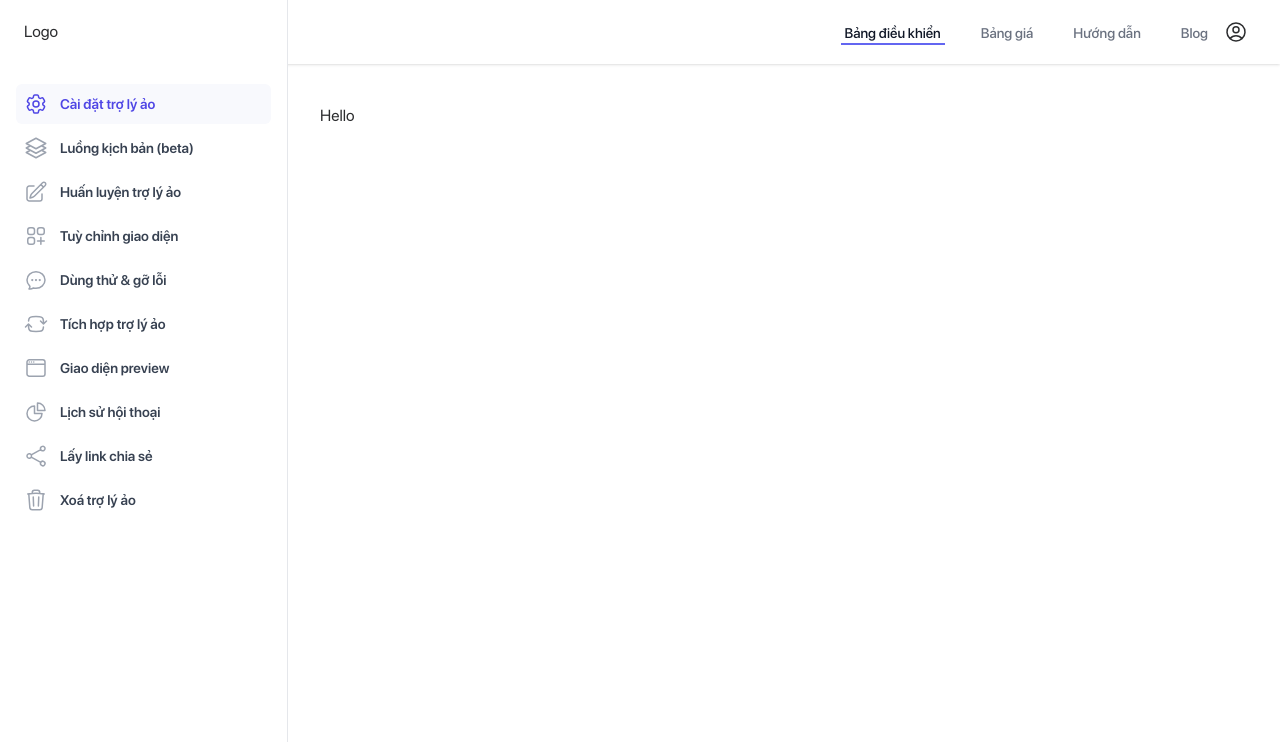
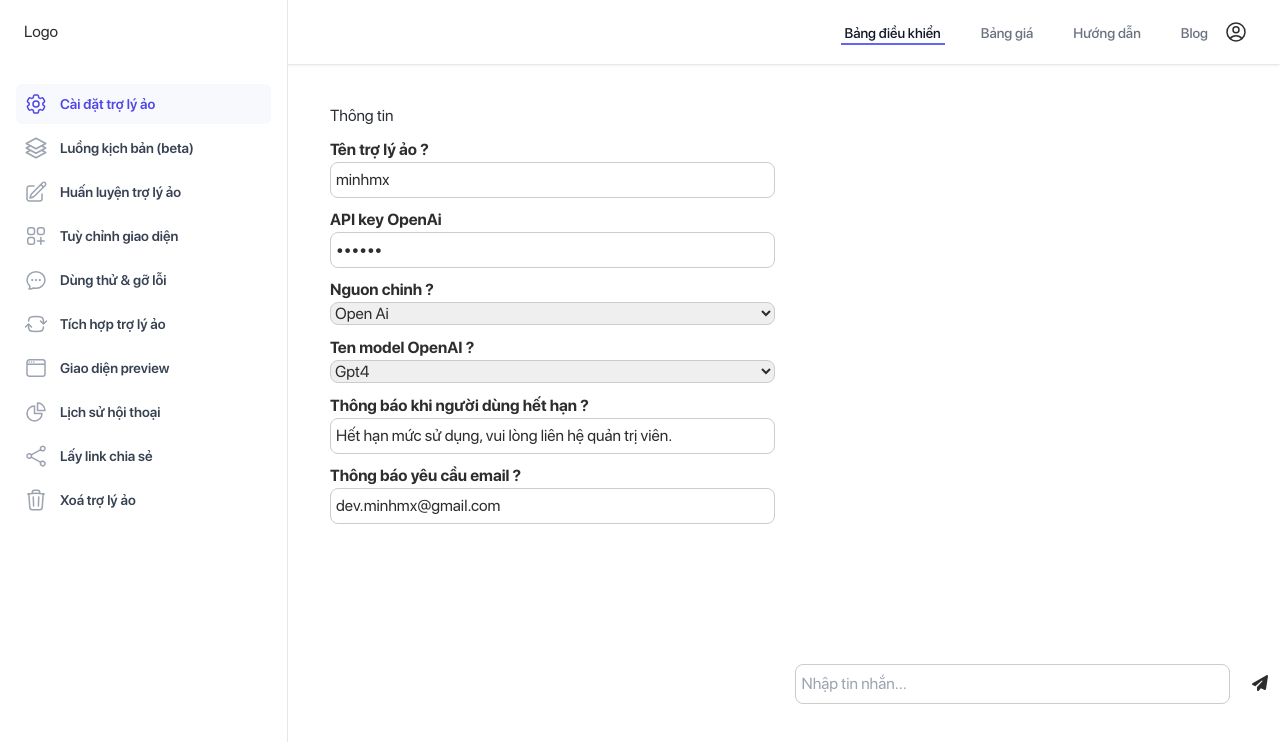
Before and after one commit to huanhust1998/chatbot-platform, a React (Vite) app: page / in a window 1280 px wide. Shown: the top 742 px of the page. Built offline with nearby package versions, Linux system fonts and the light colour scheme.

Commit message:
feat: chat

```diff
--- a/package.json
+++ b/package.json
@@ -10,6 +10,9 @@
     "preview": "vite preview"
   },
   "dependencies": {
+    "@fortawesome/fontawesome-svg-core": "^6.5.1",
+    "@fortawesome/free-solid-svg-icons": "^6.5.1",
+    "@fortawesome/react-fontawesome": "^0.2.0",
     "@headlessui/react": "^1.7.18",
     "@heroicons/react": "^2.1.3",
     "react": "^18.2.0",
--- /dev/null
+++ b/src/components/Chat.jsx
@@ -0,0 +1,77 @@
+import React from 'react';
+import { FontAwesomeIcon } from '@fortawesome/react-fontawesome';
+import { faPaperPlane } from '@fortawesome/free-solid-svg-icons';
+// import { faIcon } from '@fortawesome/free-solid-svg-icons';
+
+import '../css/Chat.css';
+
+// class Header extends React.Component {
+//     render() {
+//       return (
+//         <div className="header">
+//           <FontAwesomeIcon icon={faIcon} />
+//           <h1>Title</h1>
+//           <p>Subtitle</p>
+//         </div>
+//       );
+//     }
+// }
+
+class Chat extends React.Component {
+  constructor(props) {
+    super(props);
+    this.state = {
+      messages: [],
+      newMessage: ''
+    };
+  }
+
+  handleChange = (event) => {
+    this.setState({ newMessage: event.target.value });
+  }
+
+  handleSubmit = (event) => {
+    event.preventDefault();
+    const { messages, newMessage } = this.state;
+    if (newMessage !== '') {
+      this.setState({
+        messages: [...messages, newMessage],
+        newMessage: ''
+      });
+    }
+  }
+
+  render() {
+    const { messages, newMessage } = this.state;
+
+    return (
+      <div className="chat" >
+
+        {/* <Header /> */}
+
+        <div className="message-list">
+          {messages.map((message, index) => (
+            <div key={index} className="message">{message}</div>
+          ))}
+        </div>
+        <div className="message-input"></div>
+        <form onSubmit={this.handleSubmit} className="input-container">
+          <div className="input-wrapper">
+            <input
+              type="text"
+              value={newMessage}
+              onChange={this.handleChange}
+              placeholder="Nhập tin nhắn..."
+            />
+            <button type="submit" className="send-button">
+              <FontAwesomeIcon icon={faPaperPlane} />
+            </button>
+          </div>
+        </form>
+
+      </div>
+    );
+  }
+}
+
+export default Chat;
--- /dev/null
+++ b/src/css/Chat.css
@@ -0,0 +1,44 @@
+.input-wrapper {
+    display: flex;
+  }
+
+  .input-wrapper input {
+    flex: 1;
+    margin-right: 10px;
+  }
+
+  .input-wrapper .send-button {
+    width: 40px;
+    height: 40px;
+  }
+  .chat {
+    border-radius: 10px;
+    /* Các thuộc tính CSS khác cho phần tử chat */
+    display: flex;
+    flex-direction: column;
+    height: 600px;
+  }
+
+  .message-input {
+    border-radius: 10px;
+    /* Các thuộc tính CSS khác cho phần tử message-input */
+  }
+
+  .input-container {
+    border-radius: 10px;
+    /* Các thuộc tính CSS khác cho phần tử input-container */
+  }
+
+  .send-button {
+    border-radius: 50%;
+    /* Các thuộc tính CSS khác cho nút gửi */
+  }
+
+  .message-list {
+    flex: 1;
+    overflow-y: scroll;
+  }
+
+  .message-input {
+    margin-top: auto;
+  }
--- /dev/null
+++ b/src/layouts/Dashboard.css
@@ -0,0 +1,35 @@
+.input-box {
+    margin-top: 10px;
+    margin-bottom: 10px;
+}
+
+label {
+    font-weight: bold;
+    margin-bottom: 10px;
+}
+
+input[type="text"],
+input[type="password"],
+select {
+    width: 100%;
+    padding: 5px;
+    border: 1px solid #ccc;
+    border-radius: 8px;
+}
+
+.input-box i {
+    cursor: pointer;
+}
+
+.Division{
+    float: left;
+    width: 48%;
+    margin-left: 10px;
+    margin-right: 20px;
+}
+
+.division-right{
+    float: right;
+    width: 48%;
+    margin-right: 10px;
+}
--- a/src/layouts/Dashboard.jsx
+++ b/src/layouts/Dashboard.jsx
@@ -14,6 +14,9 @@ import {
   ArrowPathRoundedSquareIcon,
 } from '@heroicons/react/24/outline'
 import Navbar from '../components/MNavbar';
+import Chat from '../components/Chat';
+
+import './Dashboard.css';
 
 const navigation = [
   { name: 'Cài đặt trợ lý ảo', href: '#', icon: Cog6ToothIcon, current: true },
@@ -179,10 +182,52 @@ export default function Example() {
 
           {/* Cho de place content vaof layout */}
           <main className="py-10">
+
             <div className="px-4 sm:px-6 lg:px-8">
-              {/* Slot de dat content vao layout */}
-              <h1>Hello</h1>
+              <form className="Division">
+                <p>Thông tin</p>
+
+                <div className="input-box">
+                    <label htmlFor="fname">Tên trợ lý ảo ?</label>
+                    <input type="text" id="fname" value="minhmx"/>
+                </div>
+
+                <div className="input-box">
+                    <label htmlFor="fApiKey">API key OpenAi</label>
+                    <input type="password" required id="fApiKey" value="minhmx"/>
+                    <i className="uil uil-eye-sslash toggle"></i>
+                </div>
+
+                <div className="input-box">
+                    <label htmlFor="fsource">Nguon chinh ?</label>
+                    <select name="Source" id="soruces">
+                        <option value="openai">Open Ai</option>
+                        <option value="copilot">Github Copilot</option>
+                    </select>
+                </div>
+
+                <div className="input-box">
+                    <label htmlFor="fmodel">Ten model OpenAI ?</label>
+                    <select name="Model" id="models">
+                        <option value="gpt4">Gpt4</option>
+                        <option value="gpt3.5">Gpt3.5</option>
+                    </select>
+                </div>
+
+                <div className="input-box">
+                    <label htmlFor="f_notification_expried">Thông báo khi người dùng hết hạn ?</label>
+                    <input type="text" value="Hết hạn mức sử dụng, vui lòng liên hệ quản trị viên." />
+                </div>
+
+                <div className="input-box">
+                    <label htmlFor="f_notification_email">Thông báo yêu cầu email ?</label>
+                    <input type="text" value="dev.minhmx@gmail.com" />
+                </div>
+            </form>
+
             </div>
+
+            <Chat />
           </main>
         </div>
       </div>
```
Also changed, not shown: 2 other files (tests, documents, lock files or other folders).
